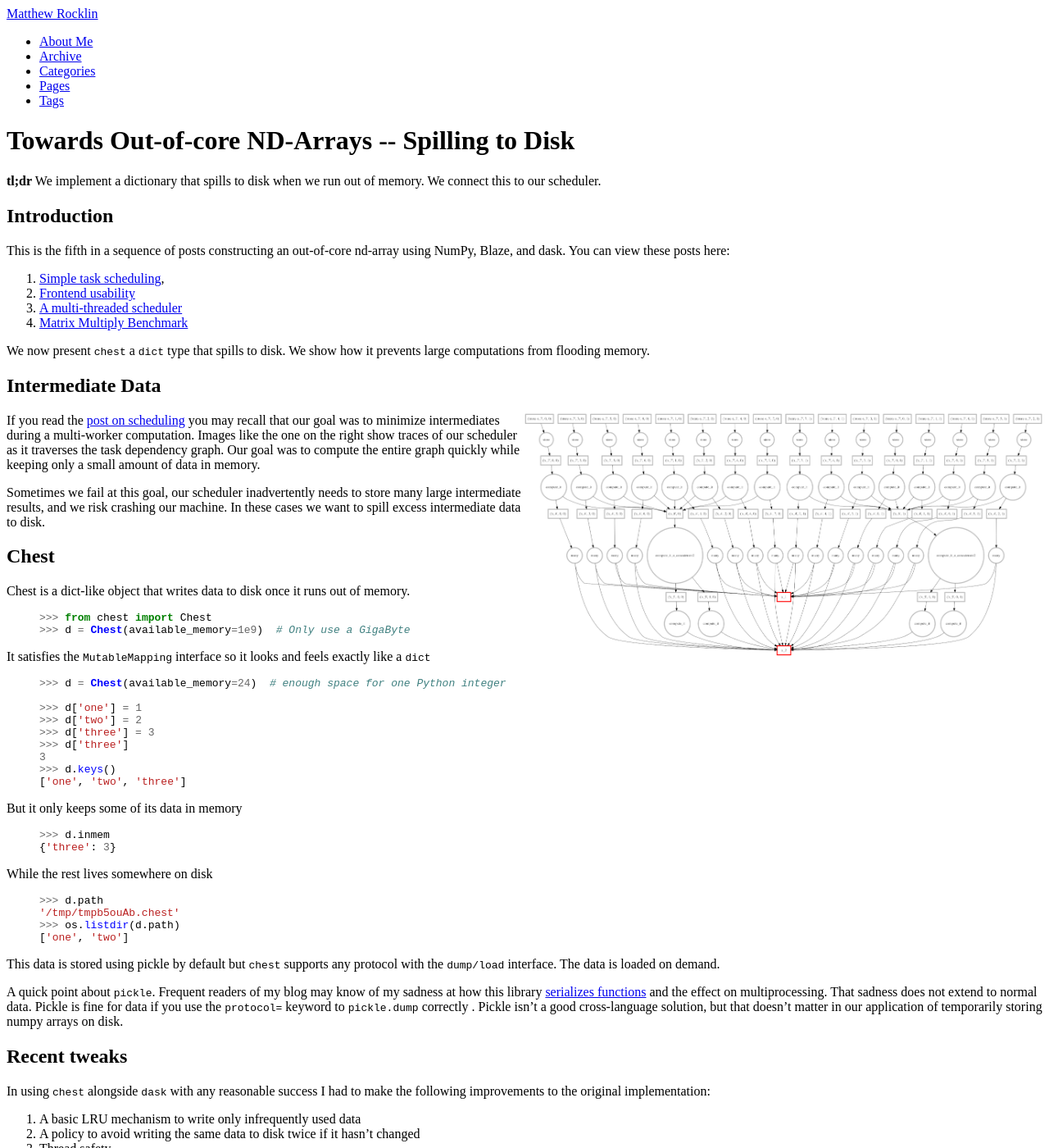
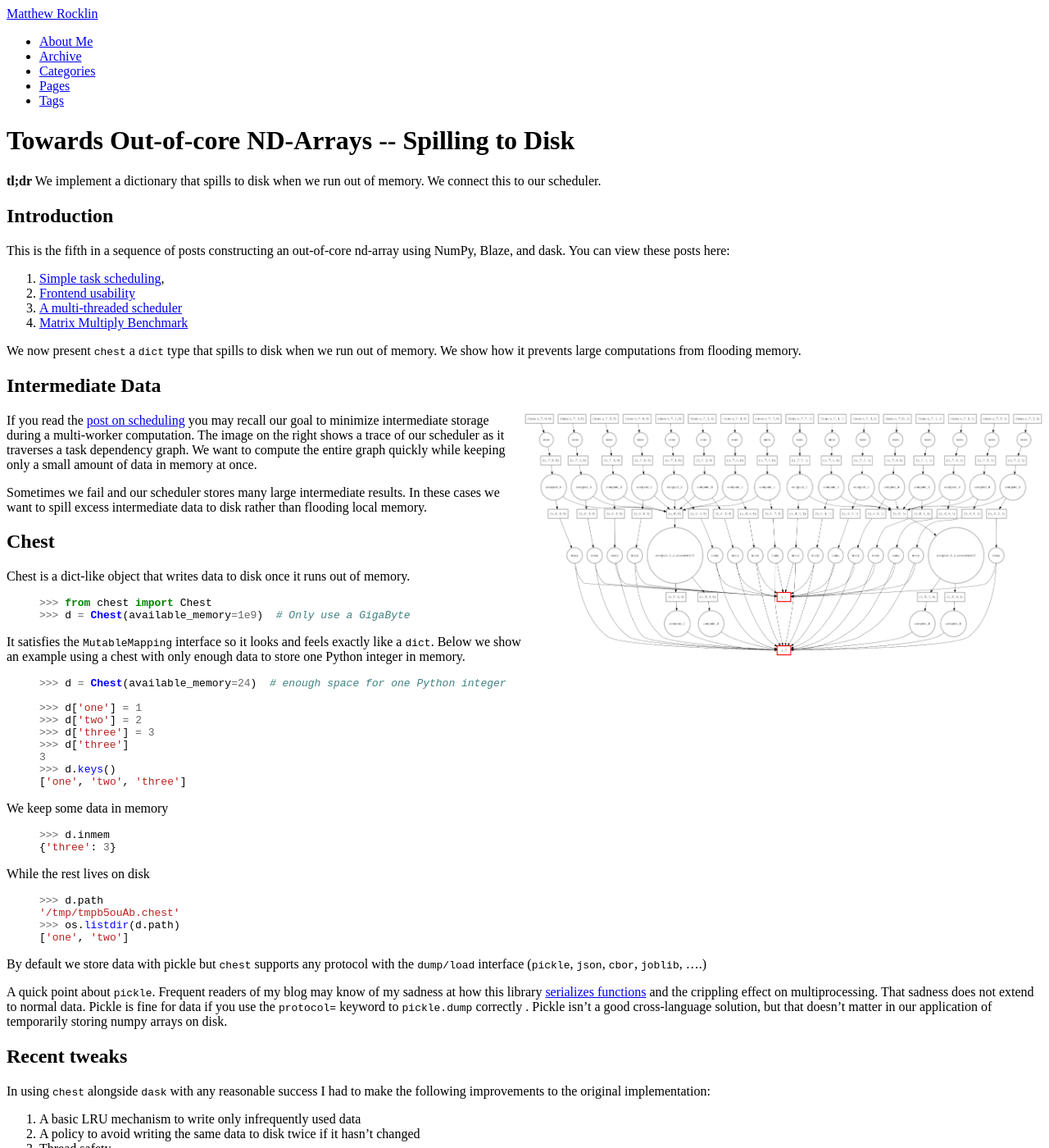
Before and after one commit to besyskymnbk/blog, a Jekyll site: the page built from _posts/work/2015-01-15-Towards-OOC-SpillToDisk.md, in a window 1280 px wide and 1400 px high. Shown: the whole window at 82% size. Built offline with Jekyll 4.4.1, drawn with Linux system fonts in a browser that asks for light colours; comment, search, counter and statistics services are not loaded; some of the changed text lies outside the part shown.

Commit message:
tighten prose in chest post

```diff
--- a/_posts/work/2015-01-15-Towards-OOC-SpillToDisk.md
+++ b/_posts/work/2015-01-15-Towards-OOC-SpillToDisk.md
@@ -21,8 +21,8 @@ using NumPy, Blaze, and dask.  You can view these posts here:
 3. [A multi-threaded scheduler](http://matthewrocklin.com/blog/work/2015/01/06/Towards-OOC-Scheduling/)
 4. [Matrix Multiply Benchmark](http://matthewrocklin.com/blog/work/2015/01/15/Towards-OOC-MatMul/)
 
-We now present `chest` a `dict` type that spills to disk.  We show how it
-prevents large computations from flooding memory.
+We now present `chest` a `dict` type that spills to disk when we run out of
+memory.  We show how it prevents large computations from flooding memory.
 
 
 Intermediate Data
@@ -35,14 +35,14 @@ Intermediate Data
 
 If you read the
 [post on scheduling](http://matthewrocklin.com/blog/work/2015/01/06/Towards-OOC-Scheduling/)
-you may recall that our goal was to minimize intermediates during a
-multi-worker computation.  Images like the one on the right show traces of our
-scheduler as it traverses the task dependency graph.  Our goal was to compute
-the entire graph quickly while keeping only a small amount of data in memory.
+you may recall our goal to minimize intermediate storage during a multi-worker
+computation.  The image on the right shows a trace of our scheduler as it
+traverses a task dependency graph.  We want to compute the entire graph quickly
+while keeping only a small amount of data in memory at once.
 
-Sometimes we fail at this goal, our scheduler inadvertently needs to store
-many large intermediate results, and we risk crashing our machine.  In these
-cases we want to spill excess intermediate data to disk.
+Sometimes we fail and our scheduler stores many large intermediate results.  In
+these cases we want to spill excess intermediate data to disk rather than
+flooding local memory.
 
 
 Chest
@@ -57,7 +57,8 @@ memory.
 {% endhighlight %}
 
 It satisfies the `MutableMapping` interface so it looks and feels exactly like
-a `dict`
+a `dict`.  Below we show an example using a chest with only enough data to
+store one Python integer in memory.
 
 {% highlight Python %}
 >>> d = Chest(available_memory=24)  # enough space for one Python integer
@@ -71,14 +72,14 @@ a `dict`
 ['one', 'two', 'three']
 {% endhighlight %}
 
-But it only keeps some of its data in memory
+We keep some data in memory
 
 {% highlight Python %}
 >>> d.inmem
 {'three': 3}
 {% endhighlight %}
 
-While the rest lives somewhere on disk
+While the rest lives on disk
 
 {% highlight Python %}
 >>> d.path
@@ -87,13 +88,13 @@ While the rest lives somewhere on disk
 ['one', 'two']
 {% endhighlight %}
 
-This data is stored using pickle by default but `chest` supports any protocol
-with the `dump/load` interface.  The data is loaded on demand.
+By default we store data with pickle but `chest` supports any protocol
+with the `dump/load` interface (`pickle`, `json`, `cbor`, `joblib`, ....)
 
 A quick point about `pickle`.  Frequent readers of my blog may know of my
 sadness at how this library
 [serializes functions](http://matthewrocklin.com/blog/work/2013/12/05/Parallelism-and-Serialization/)
-and the effect on multiprocessing.
+and the crippling effect on multiprocessing.
 That sadness does not extend to normal data.  Pickle is fine for data if you
 use the `protocol=` keyword to `pickle.dump` correctly .  Pickle isn't a good
 cross-language solution, but that doesn't matter in our application of
@@ -129,7 +130,6 @@ quantities of intermediate data.
 Conclusion
 ----------
 
-Chest is only useful when we fail to schedule well.  I'm still thinking about
-cheap algorithms to schedule tasks well and avoid keeping data in memory but
-it's nice to have `chest` as a backup for when these algorithms fail.
-Resilience is reassuring.
+Chest is only useful when we fail to schedule well.  We can still improve
+scheduling algorithms to avoid keeping data in memory but it's nice to have
+`chest` as a backup for when these algorithms fail.  Resilience is reassuring.
```
